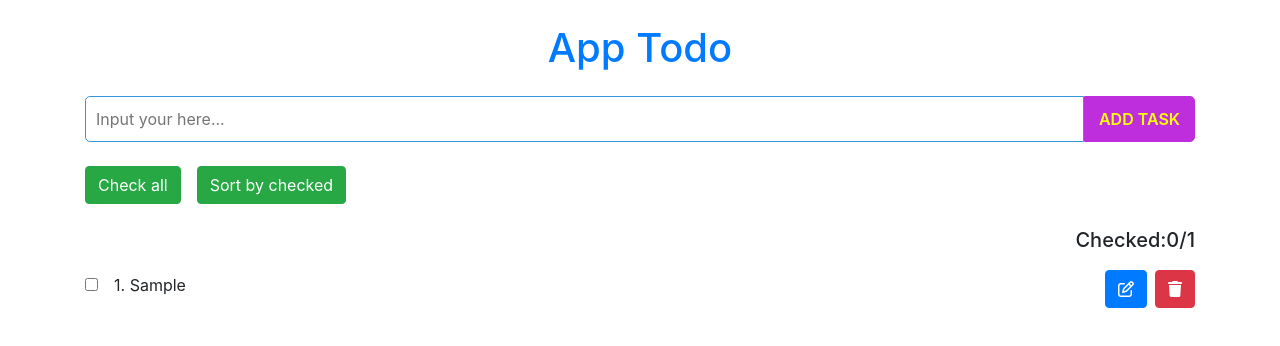
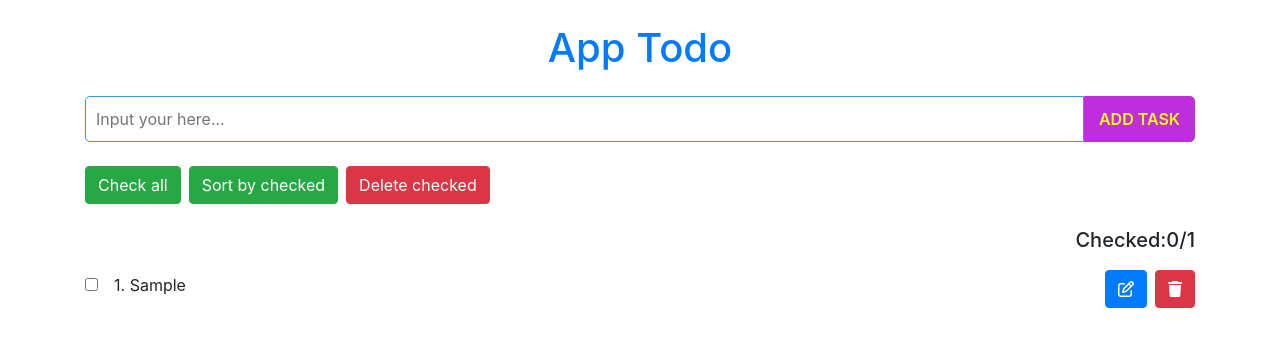
Before and after one commit to devm98/todo-final, a React (Create React App) app: page /todo in a window 1280 px wide. Both pictures are taken after typing "Sample" into the empty fields and a click on the button "ADD TASK". Shown: the top 346 px of the page. Built offline with nearby package versions, Linux system fonts and the light colour scheme.

Commit message:
delete checked

```diff
--- a/package.json
+++ b/package.json
@@ -5,6 +5,7 @@
   "dependencies": {
     "react": "^16.9.0",
     "react-dom": "^16.9.0",
+    "react-lodash": "^0.1.2",
     "react-scripts": "3.1.1"
   },
   "scripts": {
--- a/src/components/InputGroup.js
+++ b/src/components/InputGroup.js
@@ -1,5 +1,25 @@
 import React, { Component } from "react";
-
+const styleIpt = {
+  width: "90%",
+  padding: "10px",
+  borderTopLeftRadius: "5px",
+  borderBottomLeftRadius: "5px",
+  outline: "none",
+  border: "1px solid #3498db"
+};
+const styleBtn = {
+  background: "#be2edd",
+  padding: "10px 0",
+  cursor: "pointer",
+  width: "10%",
+  borderTopRightRadius: "5px",
+  borderBottomRightRadius: "5px",
+  borderWidth: "1px 1px 1px 0",
+  outline: "none",
+  color: "yellow",
+  border: "1px solid #be2edd",
+  fontWeight: "600"
+};
 export default class InputGroup extends Component {
   state = {
     value: ""
@@ -24,31 +44,9 @@ export default class InputGroup extends Component {
           value={this.state.value}
           type="text"
           placeholder="Input your here..."
-          style={{
-            width: "90%",
-            padding: "10px",
-            borderTopLeftRadius: "5px",
-            borderBottomLeftRadius: "5px",
-            outline: "none",
-            border: "1px solid #3498db"
-          }}
+          style={styleIpt}
         />
-        <button
-          type="submit"
-          style={{
-            background: "#be2edd",
-            padding: "10px 0",
-            cursor: "pointer",
-            width: "10%",
-            borderTopRightRadius: "5px",
-            borderBottomRightRadius: "5px",
-            borderWidth: "1px 1px 1px 0",
-            outline: "none",
-            color: "yellow",
-            border: "1px solid #be2edd",
-            fontWeight: "600"
-          }}
-        >
+        <button type="submit" style={styleBtn}>
           ADD TASK
         </button>
       </form>
--- a/src/components/Item.js
+++ b/src/components/Item.js
@@ -1,4 +1,10 @@
 import React from "react";
+const styleItem = {
+  display: "flex",
+  alignItems: "center",
+  justifyContent: "space-between",
+  padding: "10px 0"
+};
 
 class Item extends React.Component {
   state = {
@@ -18,14 +24,7 @@ class Item extends React.Component {
   };
   render() {
     return (
-      <div
-        style={{
-          display: "flex",
-          alignItems: "center",
-          justifyContent: "space-between",
-          padding: "10px 0"
-        }}
-      >
+      <div style={styleItem}>
         <div>
           <input
             onClick={this.checkStatusHandler}
@@ -59,6 +58,7 @@ class Item extends React.Component {
             aria-labelledby="exampleModalCenterTitle"
             aria-hidden="true"
           >
+            {/* popup-edit */}
             <div className="modal-dialog modal-dialog-centered" role="document">
               <div className="modal-content">
                 <div className="modal-header">
@@ -106,6 +106,7 @@ class Item extends React.Component {
                 </div>
               </div>
             </div>
+            {/* end popup-edit */}
           </div>
           <button
             type="button"
--- a/src/components/TodoApp.js
+++ b/src/components/TodoApp.js
@@ -3,7 +3,7 @@ import InputGroup from "./InputGroup";
 import ListItem from "./ListItem";
 import Item from "./Item";
 import NonTask from "./NonTask";
-import { throwStatement, thisExpression } from "@babel/types";
+import { Remove } from "react-lodash";
 
 export default class TodoApp extends Component {
   state = {
@@ -72,20 +72,13 @@ export default class TodoApp extends Component {
     console.log(data[index].title);
     this.setState({ data: data });
   };
-  // displayChecked = () => {
-  //   let times = 0;
-  //   const checkk = this.state.checkItem;
-  //   const data = this.state.data;
-  //   for (let i = 0; i < data.length; i++) {
-  //     if (data[i].done === true) {
-  //       times++;
-  //     }
-  //   }
-  //   if (times === data.length) {
-  //     checkk = true;
-  //   }
-  //   this.setState({ checkItem: checkk });
-  // };
+  removeCheckedHandler = () => {
+    const { data } = this.state;
+    const newData = data.filter(item => {
+      return item.done != true;
+    });
+    this.setState({ data: newData, checkItem: !this.state.checkItem });
+  };
   render() {
     return (
       <div className="container">
@@ -95,13 +88,21 @@ export default class TodoApp extends Component {
           <div className="text-left mb-4">
             <button
               onClick={this.chekAllhandler}
-              className="btn btn-success mr-3"
+              className="btn btn-success mr-2"
             >
               {this.state.checkItem ? "Unchecked" : "Check all"}
             </button>
-
-            <button onClick={this.sortHandler} className="btn btn-success">
+            <button
+              onClick={this.sortHandler}
+              className="btn btn-success  mr-2"
+            >
               Sort by checked
+            </button>
+            <button
+              onClick={this.removeCheckedHandler}
+              className="btn btn-danger"
+            >
+              Delete checked
             </button>
           </div>
         ) : null}
```
Also changed, not shown: 1 other file (tests, documents, lock files or other folders).
